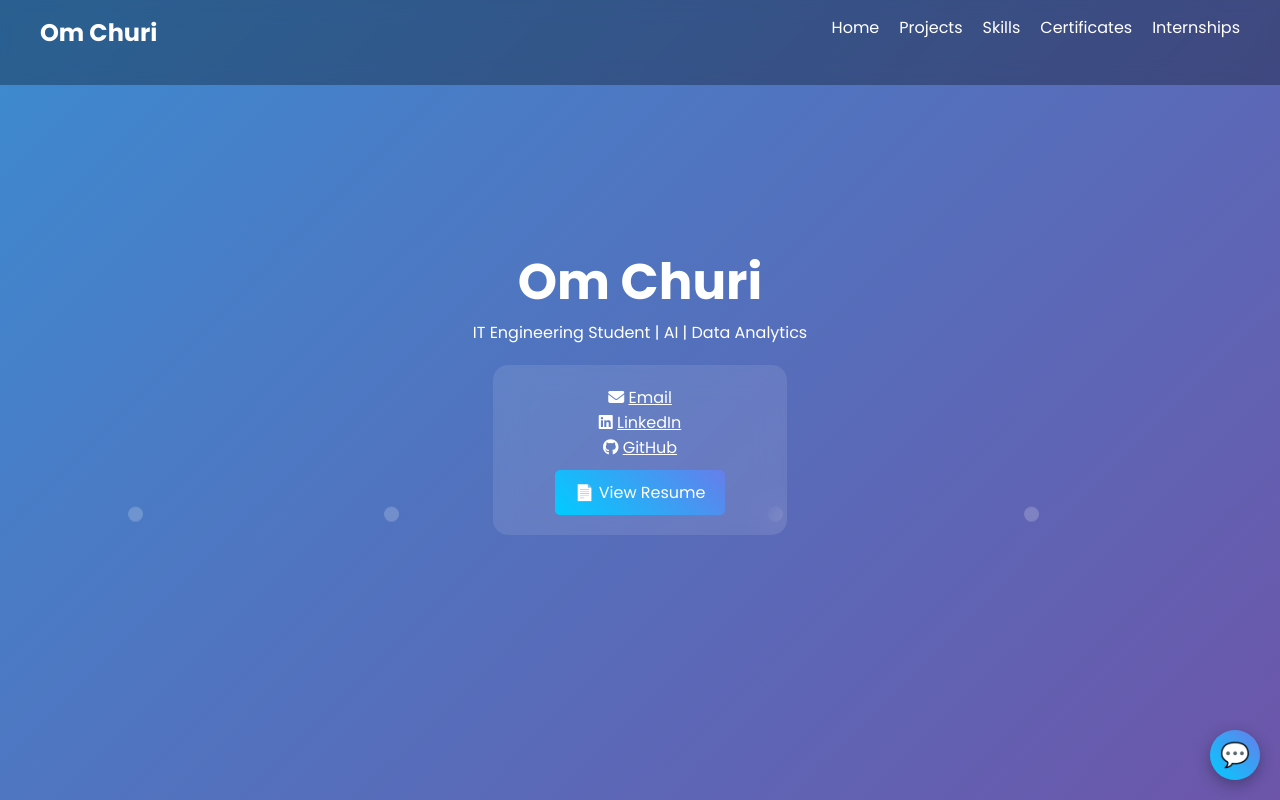
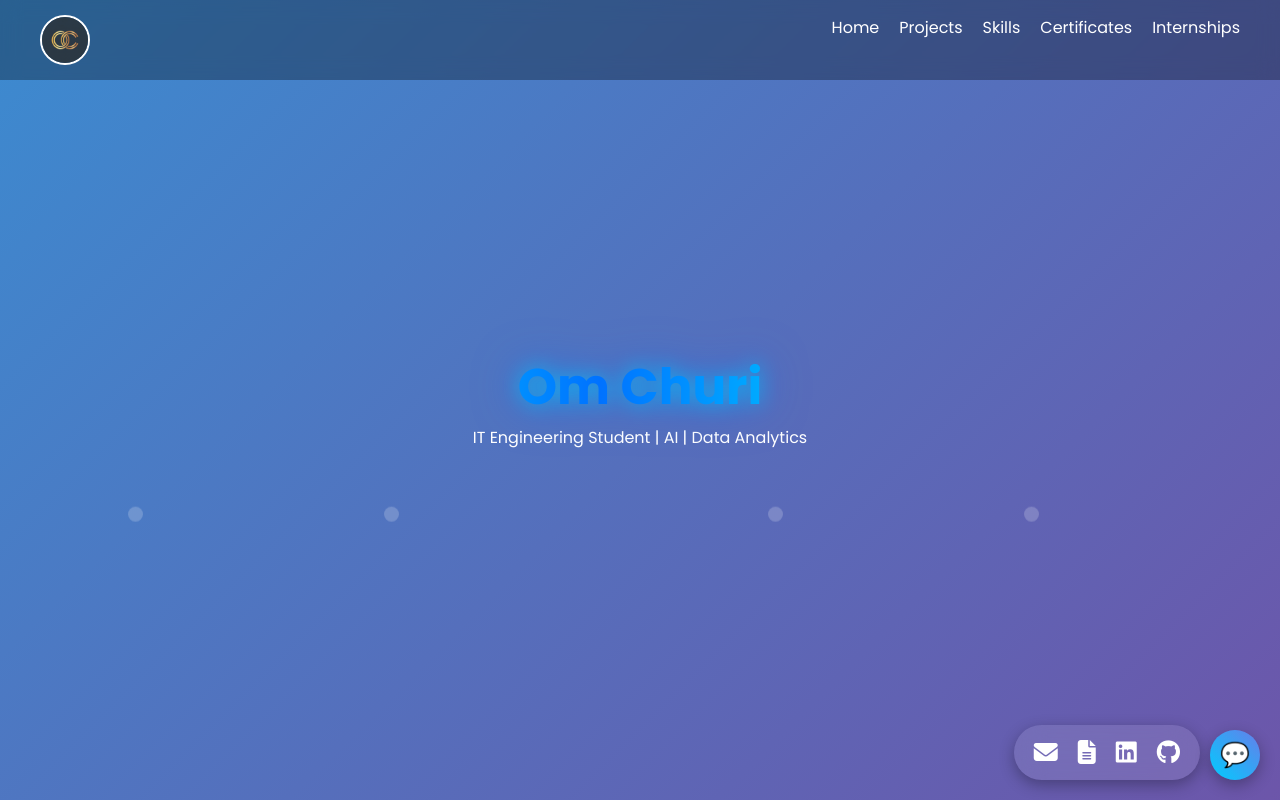
Before and after one commit to OmChuri/om-churi-portfolio, a website: page index.html in a window 1280 px wide. Shown: the top 800 px of the page. Drawn offline with Linux system fonts and the light colour scheme.

Commit message:
Add files via upload

```diff
--- a/index.html
+++ b/index.html
@@ -236,10 +236,67 @@ padding:10px;
 cursor:pointer;
 }
 
-/* Mobile */
+/* Animated Name */
+.animated-name {
+  background: linear-gradient(90deg, #00c6ff, #0072ff, #00c6ff);
+  background-size: 200%;
+  -webkit-background-clip: text;
+  -webkit-text-fill-color: transparent;
+  animation: shine 3s linear infinite;
+  display: inline-block;
+  filter: drop-shadow(0 0 10px rgba(0,198,255,0.8)) drop-shadow(0 0 20px rgba(0,114,255,0.5));
+}
+@keyframes shine {
+  0% { background-position: 0% 50%; }
+  100% { background-position: 100% 50%; }
+}
+
+/* Floating Socials */
+.floating-socials {
+  position: fixed;
+  bottom: 20px;
+  right: 80px; /* placed right next to the chat toggle */
+  background: rgba(255,255,255,0.1);
+  backdrop-filter: blur(15px);
+  padding: 10px 20px;
+  border-radius: 30px;
+  display: flex;
+  gap: 20px;
+  z-index: 9998;
+  box-shadow: 0 5px 15px rgba(0,0,0,0.3);
+}
+.floating-socials a {
+  color: white;
+  font-size: 24px;
+  transition: transform 0.3s;
+}
+.floating-socials a:hover {
+  transform: scale(1.2);
+  color: #00ccff;
+}
+
+/* Jiggle Animation */
+.jiggable {
+  cursor: pointer;
+  display: inline-block;
+  transition: transform 0.2s;
+}
+@keyframes jiggleAnim {
+  0% { transform: rotate(0deg); }
+  25% { transform: rotate(-10deg) scale(1.1); }
+  50% { transform: rotate(10deg) scale(1.1); }
+  75% { transform: rotate(-10deg) scale(1.1); }
+  100% { transform: rotate(0deg) scale(1); }
+}
+.is-jiggling {
+  animation: jiggleAnim 0.4s ease-in-out;
+}
+
 @media(max-width:768px){
 .hero h1{font-size:30px;}
 .nav-links{display:none;}
+/* Hide or shrink socials on very small screens to avoid overlap */
+.floating-socials { right: 75px; padding: 10px 15px; }
 }
 </style>
 
@@ -253,7 +310,9 @@ cursor:pointer;
 
 <header>
 <nav>
-<h2>Om Churi</h2>
+<div class="jiggable" onclick="jiggle(this)" style="display:flex; align-items:center;">
+  <img src="oc_logo.png" alt="OC Vector Symbol" style="width:50px; height:50px; border-radius:50%; object-fit:cover; border:2px solid #fff;">
+</div>
 <ul class="nav-links">
 <li><a href="#home">Home</a></li>
 <li><a href="#projects">Projects</a></li>
@@ -268,24 +327,8 @@ cursor:pointer;
 
 <section class="hero" id="home">
 <div>
-<h1>Om Churi</h1>
+<h1 class="jiggable" onclick="jiggle(this)"><span class="animated-name">Om Churi</span></h1>
 <p>IT Engineering Student | AI | Data Analytics</p>
-
-<div class="card">
-<p><i class="fas fa-envelope"></i>
-<a href="mailto:omchuri2005@gmail.com" style="color:white;">Email</a></p>
-
-<p><i class="fab fa-linkedin"></i>
-<a href="https://www.linkedin.com/in/om-churi/" target="_blank" style="color:white;">LinkedIn</a></p>
-
-<p><i class="fab fa-github"></i>
-<a href="https://github.com/OmChuri" target="_blank" style="color:white;">GitHub</a></p>
-
-<a href="https://drive.google.com/file/d/1nHXRuFYmeLYfPqPjmby-mjD9e1yeOe2F/view?usp=sharing" target="_blank" class="btn">
-📄 View Resume
-</a>
-</div>
-
 </div>
 </section>
 
@@ -400,6 +443,14 @@ cursor:pointer;
 <p>© 2026 Om Churi</p>
 </footer>
 
+<!-- FLOATING SOCIALS -->
+<div class="floating-socials">
+  <a href="mailto:omchuri2005@gmail.com" title="Email"><i class="fas fa-envelope"></i></a>
+  <a href="https://drive.google.com/file/d/1nHXRuFYmeLYfPqPjmby-mjD9e1yeOe2F/view?usp=sharing" target="_blank" title="Resume"><i class="fas fa-file-alt"></i></a>
+  <a href="https://www.linkedin.com/in/om-churi/" target="_blank" title="LinkedIn"><i class="fab fa-linkedin"></i></a>
+  <a href="https://github.com/OmChuri" target="_blank" title="GitHub"><i class="fab fa-github"></i></a>
+</div>
+
 <!-- PREMIUM CHATBOT -->
 
 <button id="chat-toggle-btn" onclick="toggleChat()">💬</button>
@@ -421,6 +472,13 @@ cursor:pointer;
 </div>
 
 <script>
+function jiggle(element) {
+  element.classList.remove("is-jiggling");
+  // force a reflow so the animation restarts
+  void element.offsetWidth;
+  element.classList.add("is-jiggling");
+}
+
 function toggleChat() {
   const chatContainer = document.getElementById("chatbot-container");
   if (chatContainer.style.display === "none" || chatContainer.style.display === "") {
```
Also changed, not shown: oc_logo.png (added).
